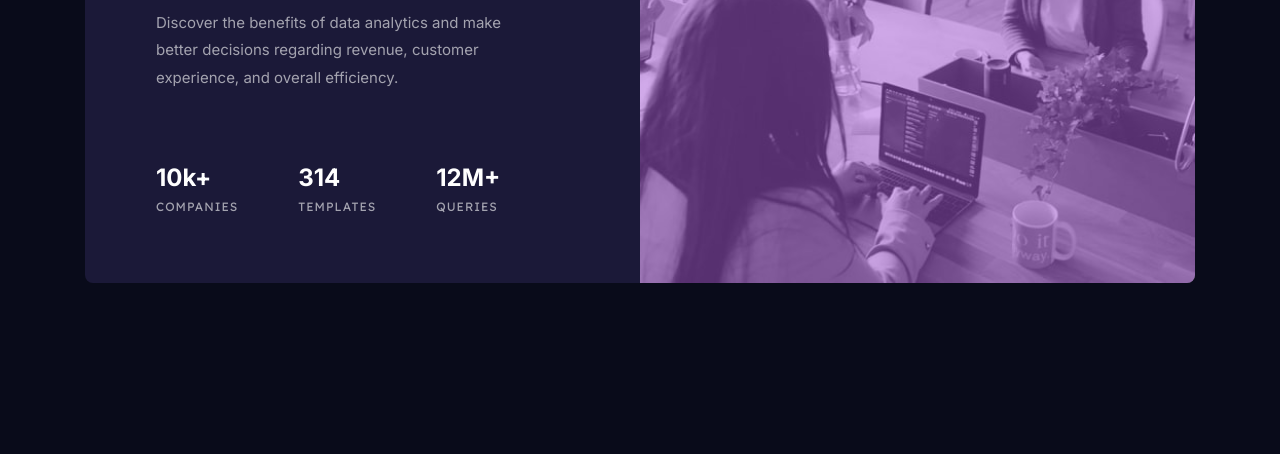
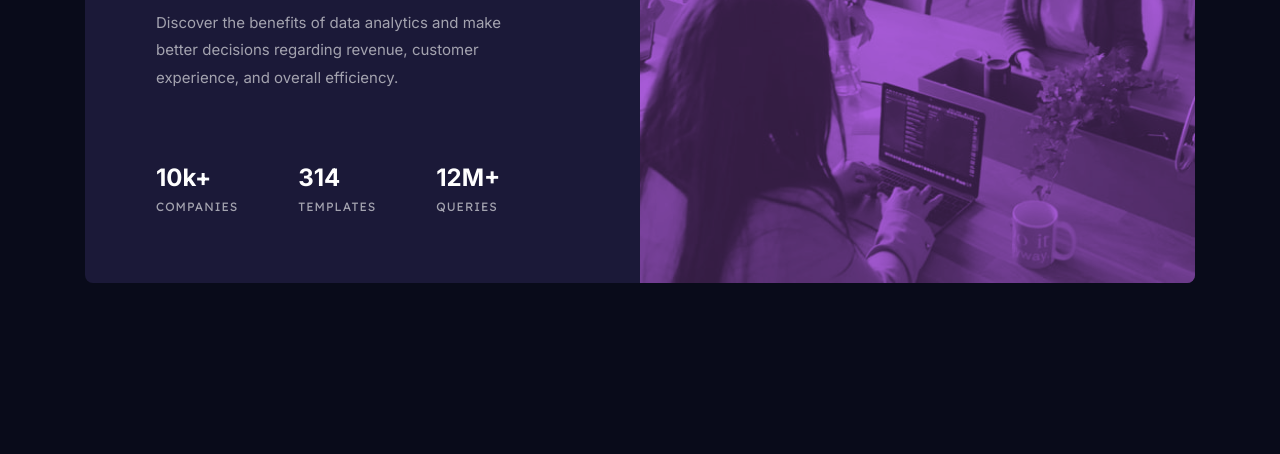
Before and after one commit to manuelebeh/stats-card-component, a plain HTML site: page index.html in a window 1280 px wide. Shown: the part 346-800 px from the top of the page. Drawn offline with Linux system fonts and the light colour scheme.

Commit message:
Update overlay color

```diff
--- a/index.html
+++ b/index.html
@@ -22,8 +22,6 @@
       <source srcset="images/image-header-desktop.jpg" type="image/jpg" media="(min-width: 580px)">
 
       <img src="images/image-header-mobile.jpg" alt="">
-
-      <div class="overlay"></div>
     </picture>
 
     <div class="card-information">
--- a/style.css
+++ b/style.css
@@ -61,23 +61,15 @@ svg {
 }
 
 .illustration {
-	position: relative;
+	background-color: var(--clr-soft-violet);
 }
 
 .illustration img {
 	height: 240px;
 	width: 100%;
 	object-fit: cover;
-}
-
-.overlay {
-    position: absolute;
-    top: 0;
-    bottom: 0;
-    left: 0;
-    right: 0;
-    background-color: var(--clr-soft-violet);
-    opacity: .5;
+	mix-blend-mode: multiply;
+	opacity: .7;
 }
 
 .card-information {
```
